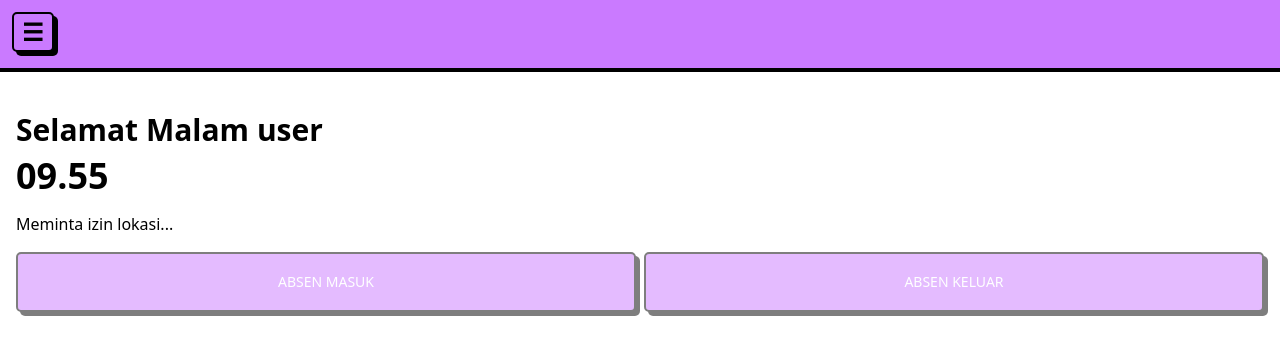
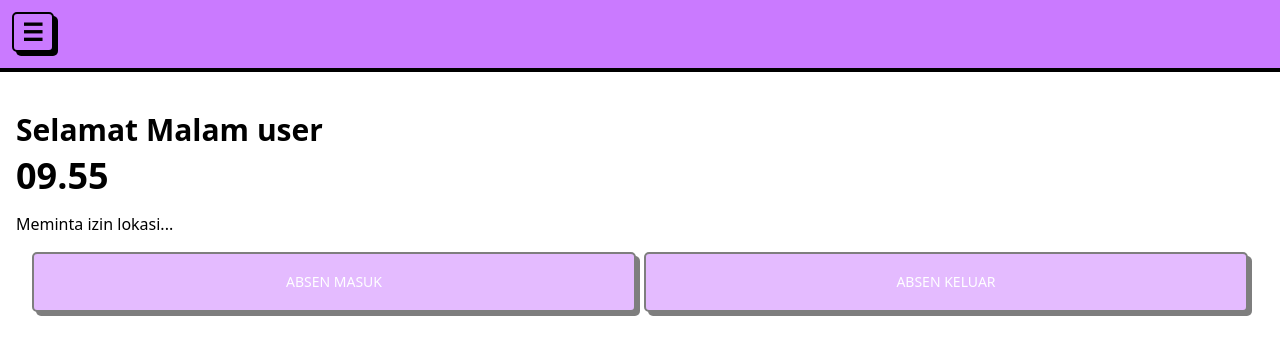
Before and after one commit to imAbizars/Attendify, a React (Vite) app: page /home in a window 1280 px wide. Shown: the top 354 px of the page. Built offline with nearby package versions, Linux system fonts and the light colour scheme; no server answers; sample sign-in values are in the browser's storage.

Commit message:
fix : ukuran button absen

```diff
--- a/src/pages/main/Home.jsx
+++ b/src/pages/main/Home.jsx
@@ -236,10 +236,10 @@ export default function Home() {
               {info}
             </h4>
           )}
-          <div className="flex gap-2 h-15">
+          <div className="flex gap-2 h-15 mx-4">
             <Button
               className="w-full text-white h-full"
-              size="lg"
+              size="md"
               disabled={statusAbsen.sudahMasuk || loading || !location}
               onClick={() => handleAbsenMasuk(location.lat, location.lng)}
             >
@@ -247,7 +247,7 @@ export default function Home() {
             </Button>
             <Button
               className="w-full text-white h-full"
-              size="lg"
+              size="md"
               disabled={!statusAbsen.sudahMasuk || statusAbsen.sudahKeluar || loading}
               onClick={handleAbsenKeluar}
             >
```
